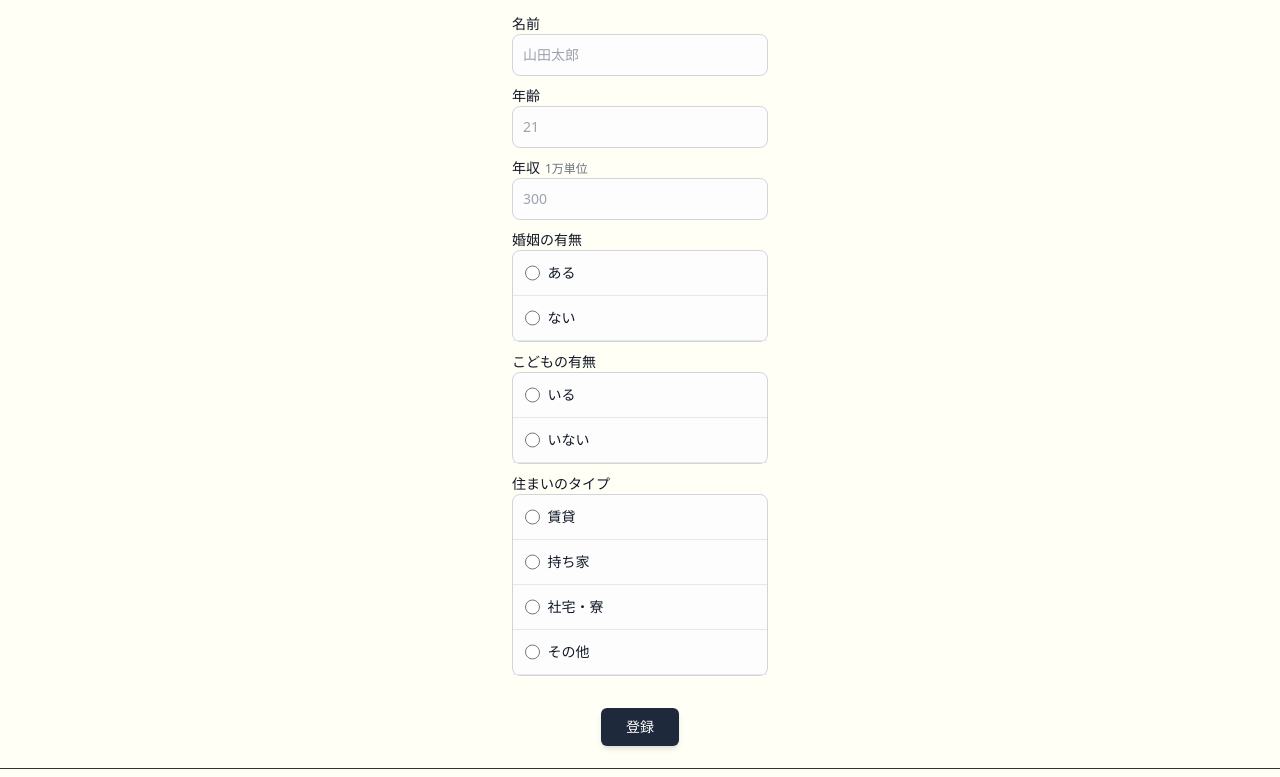
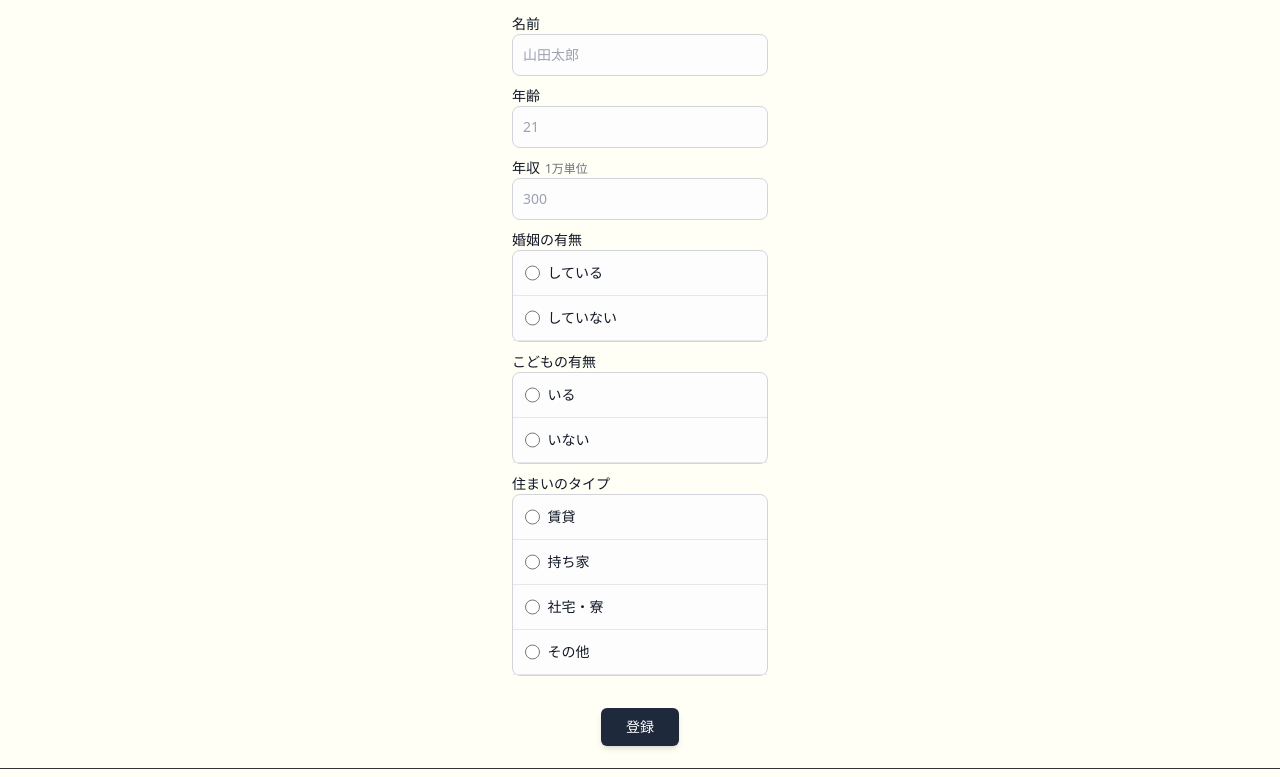
Before and after one commit to UTakuto/money-stage, a PHP site: page / in a window 1280 px wide. Shown: the part 104-881 px from the top of the page. Run offline with PHP 8.4, Linux system fonts and the light colour scheme; some libraries are stand-ins or nearby versions.

Commit message:
婚姻に関するラベルを「ある」と「ない」から「している」と「していない」に変更

```diff
--- a/index.php
+++ b/index.php
@@ -32,13 +32,13 @@
                     <li class="w-full border-b border-gray-200 rounded-t-lg dark:border-gray-600">
                         <div class="flex items-center ps-3">
                             <input id="yes-marriage-radio" value="1" type="radio" name="marriage" value="yes" class="w-4 h-4 text-blue-600 bg-gray-100 border-gray-300 focus:ring-blue-500 dark:focus:ring-blue-600 dark:ring-offset-gray-700 dark:focus:ring-offset-gray-700 focus:ring-2">
-                            <label for="yes-marriage-radio" class="w-full py-3 ms-2 text-sm font-medium text-gray-900 dark:text-gray-300">ある</label>
+                            <label for="yes-marriage-radio" class="w-full py-3 ms-2 text-sm font-medium text-gray-900 dark:text-gray-300">している</label>
                         </div>
                     </li>
                     <li class="w-full border-b border-gray-200 rounded-t-lg dark:border-gray-600">
                         <div class="flex items-center ps-3">
                             <input id="no-marriage-radio" value="2" type="radio" name="marriage" value="no" class="w-4 h-4 text-blue-600 bg-gray-100 border-gray-300 focus:ring-blue-500 dark:focus:ring-blue-600 dark:ring-offset-gray-700 dark:focus:ring-offset-gray-700 focus:ring-2">
-                            <label for="no-marriage-radio" class="w-full py-3 ms-2 text-sm font-medium text-gray-900 dark:text-gray-300">ない</label>
+                            <label for="no-marriage-radio" class="w-full py-3 ms-2 text-sm font-medium text-gray-900 dark:text-gray-300">していない</label>
                         </div>
                     </li>
                 </ul>
```
